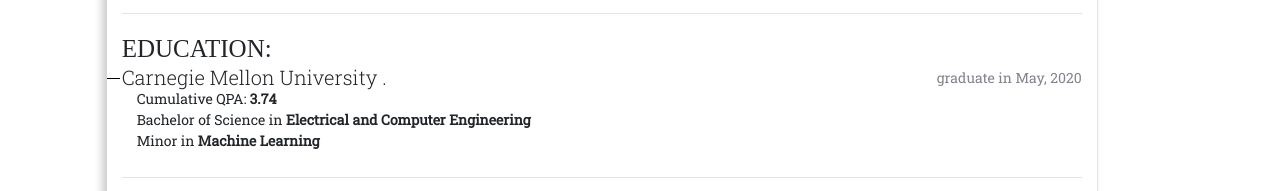
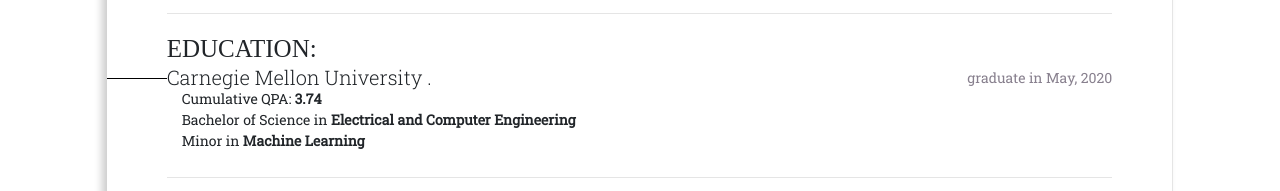
Before and after one commit to CandyDong/CandyDong.github.io, a plain HTML site: page resume.html in a window 1280 px wide. Shown: the part 565-756 px from the top of the page. Drawn offline with nearby package versions, Linux system fonts and the light colour scheme; a script that the page names is missing; a web font is replaced by a local one.

Commit message:
resume page style changed to col-10

```diff
--- a/css/style.css
+++ b/css/style.css
@@ -489,8 +489,7 @@
 
 /*********************************resume****************************/
 .project-wrapper#resume {
-	padding-top: 50px;
-	padding-bottom: 50px;
+	padding: 50px 60px;
 	margin-top: 0;
 	box-shadow: -5px -3px 8px rgba(0, 0, 0, 0.2);
 	z-index: 900;
@@ -553,11 +552,11 @@
 .resume-content .part-items .info .title:before {
 	content: "";
 	position: absolute;
-	width: 13px;
+	width: 60px;
 	height: 1px;
 	background-color: black;
 	top: 50%;
-	left: 0px;
+	left: -45px;
 }
 
 .resume-content .part-items .info .title {
--- a/resume.html
+++ b/resume.html
@@ -70,7 +70,7 @@
 			</div>
 
 			<div class="content-wrapper">
-				<div class="project-wrapper col-9 offset-1" id="resume">
+				<div class="project-wrapper col-10 offset-1" id="resume">
 					<div class="resume-header row">
 						<div class="intro col-12">
 							<span class="name">Qingyi Dong</span>
@@ -292,7 +292,7 @@
 								</div>
 							</div>
 						</div>
-
+						<hr>
 						<div class="part" id="skills">
 							<span class="title">SKILLS:</span>
 							<div class="part-items row">
```
